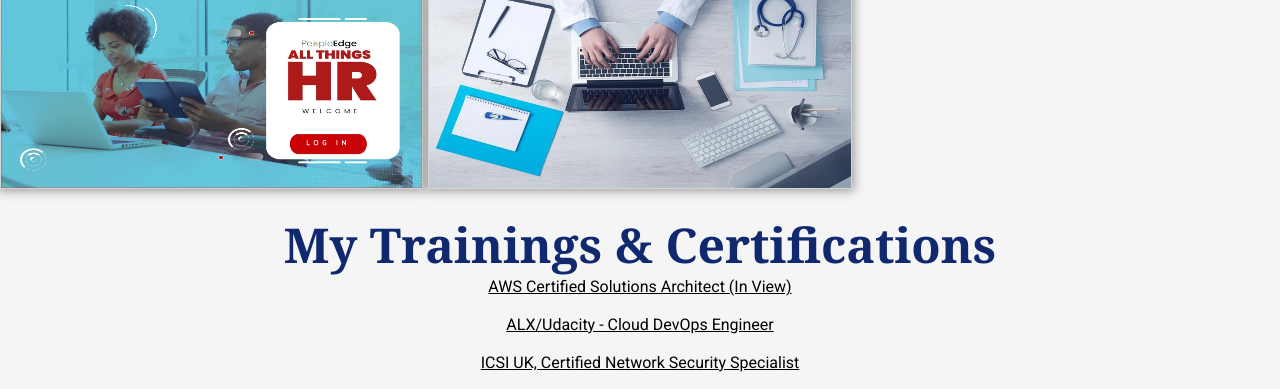
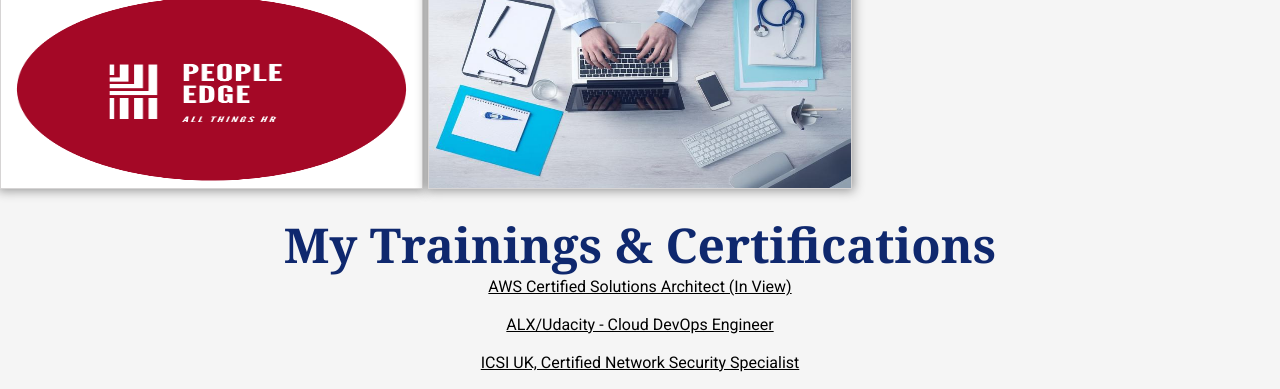
Before and after one commit to OlanrewajuBello/vercel-portfolio, a plain HTML site: page index.html in a window 1280 px wide. Shown: the part 2335-2724 px from the top of the page. Drawn offline with Linux system fonts and the light colour scheme; a web font is replaced by a local one.

Commit message:
PEDGE upload

```diff
--- a/index.html
+++ b/index.html
@@ -45,9 +45,7 @@
 			<li class="link-items">
 				<a class="links" href="#gallery">Projects and Products</a>
 			</li>
-			<li class="link-items">
-				<a class="links" href="#contact">Say Hello @Me</a>
-			</li>
+
 			<li class="link-items">
 				<a class="links" href="#Trainingsandcertifications">My Trainings & Certifications</a>
 			</li>
@@ -61,7 +59,9 @@
 					href="docs/Bello Olanrewaju O. Resume.pdf"
 					target="_blank">Resume</a>
 			</li>
-
+			<li class="link-items">
+				<a class="links" href="#contact">Say Hello @Me</a>
+			</li>
 		</ul>
 
 	</nav>
@@ -111,7 +111,7 @@
 					alt="Microsoft Dynamics 365 Project implemented for TSL Group (TSL and IASL)" />
 			</a>
 			<a href="https://tsl.peopleedge.ng/" target="_blank">
-				<img src="images/PEdge.jpg"
+				<img src="images/PEDGE.png"
 					alt="This app is built for the TSL Group HR management inclusive of staff onboarding, perfomance, leave and exit" />
 			</a>
 			</a>
```
Also changed, not shown: images/PEDGE.png (added).
